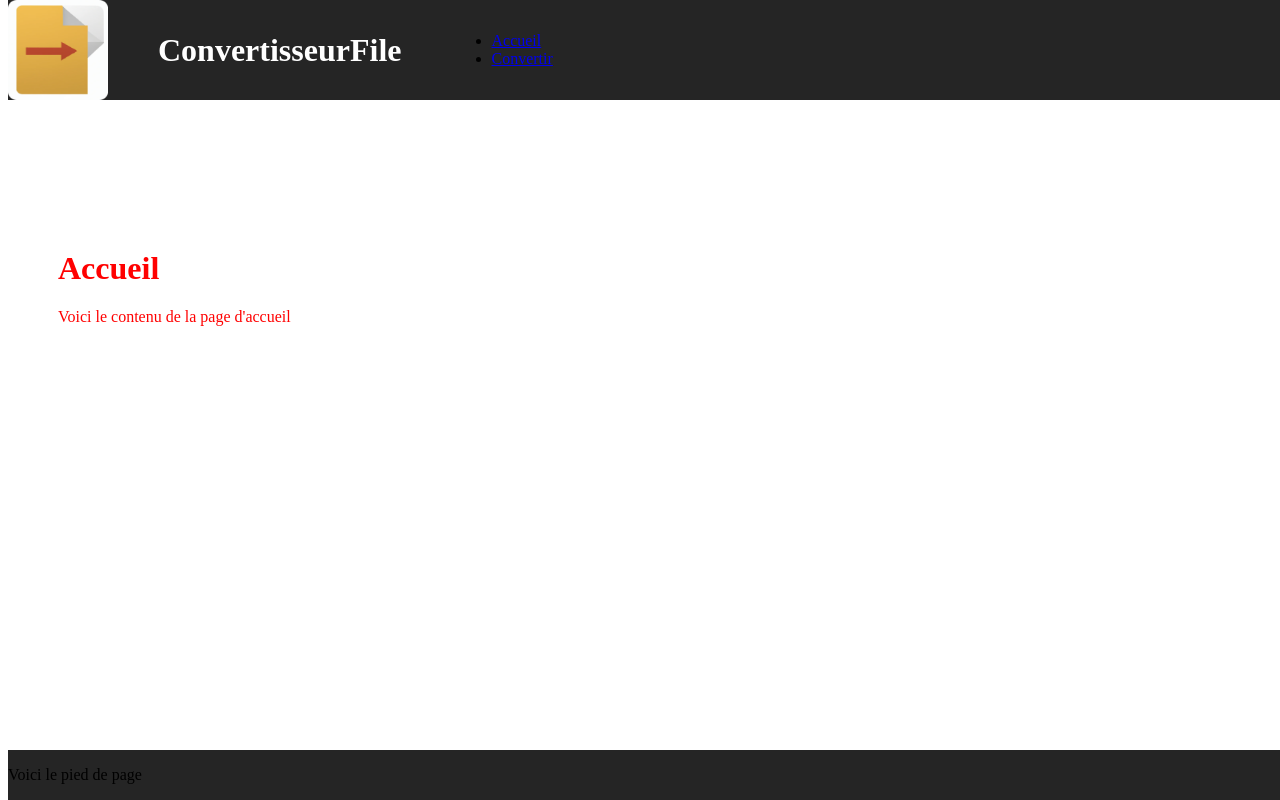
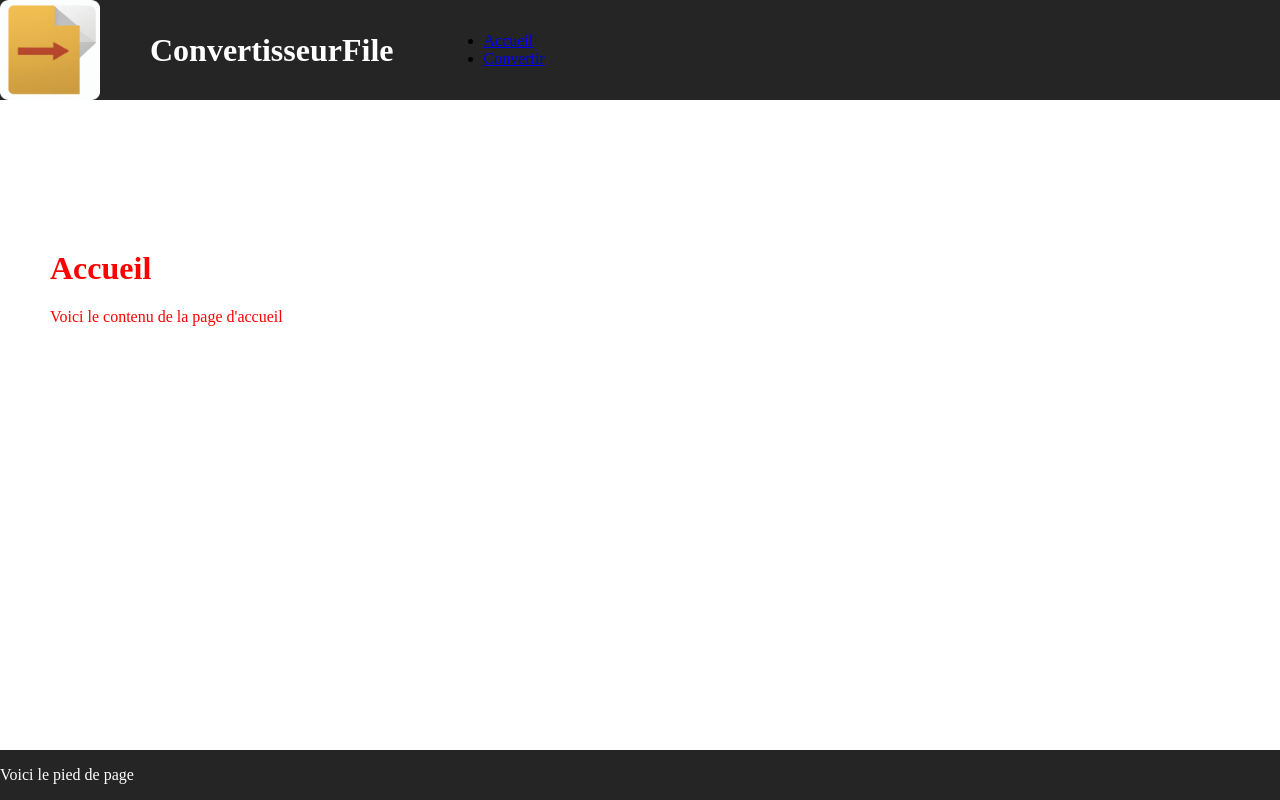
Before and after one commit to Abusbuse/-PROJET--Creation-du-site-de-conversion-de-fichiers, a Django app: page / in a window 1280 px wide. Run offline with Django 4.2, Linux system fonts and the light colour scheme.

Commit message:
Add good link

```diff
--- a/src/monProjet/home/templates/home/Accueil.html
+++ b/src/monProjet/home/templates/home/Accueil.html
@@ -1,17 +1,19 @@
+{% load static %}
+
 <!DOCTYPE html>
 <html lang="en">
     <head>
         <meta charset="utf-8">
         <meta http-equiv="X-UA-Compatible" content="IE=edge">
         <meta name="viewport" content="width=device-width, initial-scale=1">
-        <link rel="stylesheet" href="static/css/Main.css">
+        <link rel="stylesheet" href="{% static 'css/Main.css' %}">
         <title>Accueil</title>
-        <link rel="shortcut icon" href="static/image/logo.png" type="image/x-icon">
+        <link rel="shortcut icon" href="{% static 'image/logo.png'%}" type="image/x-icon">
     </head>
 
     <body>
         <div class="header">
-            <img src="static/image/logo.png" alt="logo" width="100" height="100">
+            <img src="{% static 'image/logo.png'%}" alt="logo" width="100" height="100">
             <h1 id="nameDomaine">ConvertisseurFile</h1>
 
             <div class="menu">
--- a/src/monProjet/static/css/Main.css
+++ b/src/monProjet/static/css/Main.css
@@ -5,6 +5,7 @@
 body{
     min-width: 100%;
     min-height: 100%;
+    margin: 0;
 }
 
 .header{
@@ -44,4 +45,6 @@ body{
 
     position: fixed;
     bottom: 0;
+
+    color: white;
 }
```
Also changed, not shown: src/monProjet/home/templates/home/convert.html (+5 -3 lines).
